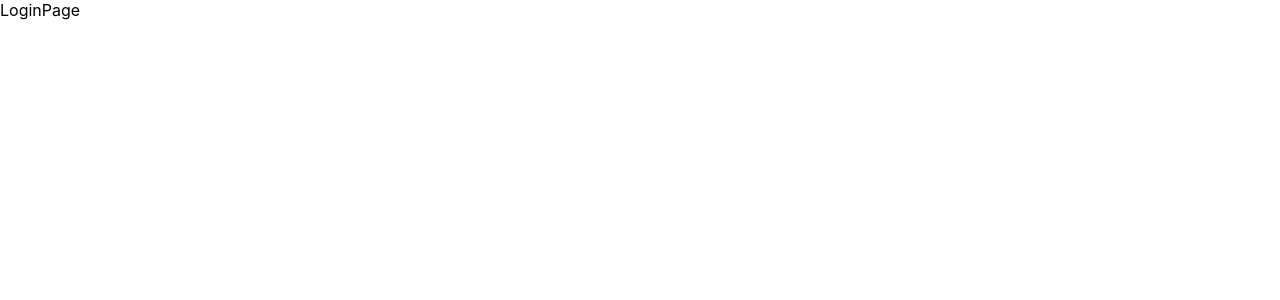
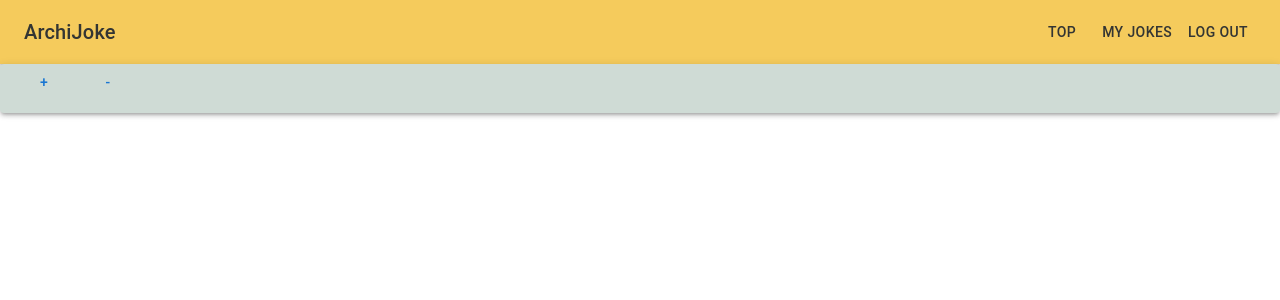
Before and after one commit to jetsPepito/ArchiJokeFront, a React (Create React App) app: page /topJokes in a window 1280 px wide. Before the commit this address led to /login. Shown: the top 300 px of the page. Built offline with nearby package versions, Linux system fonts and the light colour scheme.

Commit message:
feat: Starting the front of the topJokes page

```diff
--- /dev/null
+++ b/craco.config.js
@@ -0,0 +1,10 @@
+module.exports = {
+    style: {
+      postcss: {
+        plugins: [
+          require('tailwindcss'),
+          require('autoprefixer'),
+        ],
+      },
+    },
+  }
--- a/src/App.js
+++ b/src/App.js
@@ -1,16 +1,19 @@
 import React from 'react';
 import { BrowserRouter as Router, Redirect, Route, Switch } from 'react-router-dom';
-import { LoginPage, DashboardPage } from './pages';
+import { NavBar } from './components';
+import { LoginPage, TopJokesPage } from './pages';
 
 const App = () => {
   return (
+
     <Router>
+      <NavBar/>
       <Switch>
         <Route exact path="/login">
           <LoginPage />
         </Route>
-        <Route exact path="/dashboard">
-          <DashboardPage />
+        <Route exact path="/topJokes">
+          <TopJokesPage />
         </Route>
         <Route path="">
           <Redirect to="/login" />
--- /dev/null
+++ b/src/components/JokeCard/JokeCard.js
@@ -0,0 +1,25 @@
+import React from "react";
+import Paper from '@mui/material/Paper';
+import colors from "../../utils/color";
+import { Button, Typography } from "@mui/material";
+const JokeCard = ({joke}) => {
+    return (
+        <Paper elevation = {3} className= "px-3 pb-3" style={{backgroundColor: colors.secondGray}}>
+            <div className="flex justify-between">
+                <Typography variant="h6">{joke.title}</Typography>
+                <Typography variant="h6">{joke.date}</Typography>
+            </div>
+            <div>{joke.body}</div>
+            <div className= "flex justify-between">
+                <div>
+                    <Button>+ {joke.likes} </Button>
+                    <Button>- {joke.dislikes}</Button>
+
+                </div>
+                <div>{joke.author}</div>
+            </div>
+        </Paper>
+    );
+}
+
+export default JokeCard;
--- /dev/null
+++ b/src/components/NavBar/NavBar.js
@@ -0,0 +1,30 @@
+import React from "react";
+import AppBar from '@mui/material/AppBar';
+import Box from '@mui/material/Box';
+import Toolbar from '@mui/material/Toolbar';
+import Typography from '@mui/material/Typography';
+import Button from '@mui/material/Button';
+import IconButton from '@mui/material/IconButton';
+import MenuIcon from '@mui/icons-material/Menu';
+import colors from "../../utils/color";
+
+const NavBar = () => {
+    return (
+    <Box sx={{ flexGrow: 1 }}>
+        <AppBar
+            position="static"
+            style= {{backgroundColor : colors.yellow, color: colors.primaryGray}}>
+        <Toolbar>
+            <Typography variant="h6" component="div" sx={{ flexGrow: 1 }}>
+            ArchiJoke
+            </Typography>
+            <Button color="inherit">Top</Button>
+            <Button color="inherit">My Jokes</Button>
+            <Button color="inherit">Log Out</Button>
+        </Toolbar>
+        </AppBar>
+    </Box>
+    );
+}
+
+export default NavBar;
--- a/src/components/index.js
+++ b/src/components/index.js
@@ -0,0 +1,2 @@
+export { default as NavBar } from "./NavBar/NavBar";
+export { default as JokeCard } from "./JokeCard/JokeCard";
--- a/src/index.css
+++ b/src/index.css
@@ -1,3 +1,7 @@
+@tailwind base;
+@tailwind components;
+@tailwind utilities;
+
 body {
   margin: 0;
   font-family: -apple-system, BlinkMacSystemFont, 'Segoe UI', 'Roboto', 'Oxygen',
--- a/src/pages/DashboardPage/DashboardPage.js
+++ /dev/null
@@ -1,7 +0,0 @@
-import React from 'react';
-
-const DashboardPage = () => {
-    return <div>DashboardPage</div>
-};
-
-export default DashboardPage;
--- /dev/null
+++ b/src/pages/TopJokes/TopJokesPage.js
@@ -0,0 +1,10 @@
+import React from "react";
+import { JokeCard } from "../../components";
+
+const TopJokesPage = () => {
+    return (
+        <JokeCard joke={{}}/>
+    );
+}
+
+export default TopJokesPage;
--- a/src/pages/index.js
+++ b/src/pages/index.js
@@ -1,2 +1,2 @@
-export { default as DashboardPage } from './DashboardPage/DashboardPage';
 export { default as LoginPage } from './LoginPage/LoginPage';
+export { default as TopJokesPage } from './TopJokes/TopJokesPage';
--- /dev/null
+++ b/src/utils/color.js
@@ -0,0 +1,8 @@
+const colors = {
+    yellow: "#F5CB5C",
+    primaryGray: "#333533",
+    secondGray: "#CFDBD5",
+    darkGray: "#242423"
+}
+
+export default colors;
--- /dev/null
+++ b/tailwind.config.js
@@ -0,0 +1,10 @@
+module.exports = {
+  purge: ['./src/**/*.{js,jsx,ts,tsx}', './public/index.html'],  darkMode: false, // or 'media' or 'class'
+  theme: {
+    extend: {},
+  },
+  variants: {
+    extend: {},
+  },
+  plugins: [],
+}
```
Also changed, not shown: package.json (+12 -3 lines), 1 other file (tests, documents, lock files or other folders).
